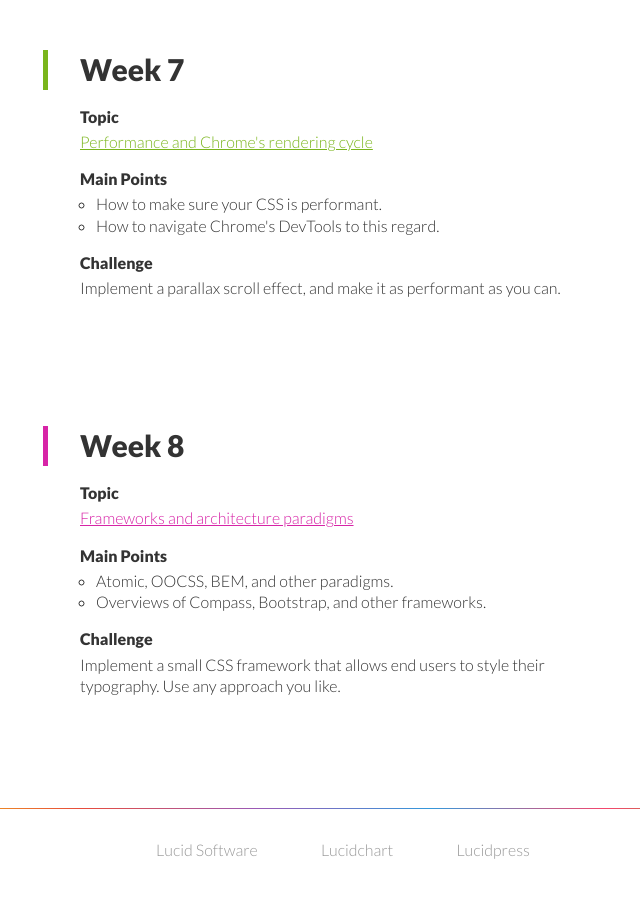
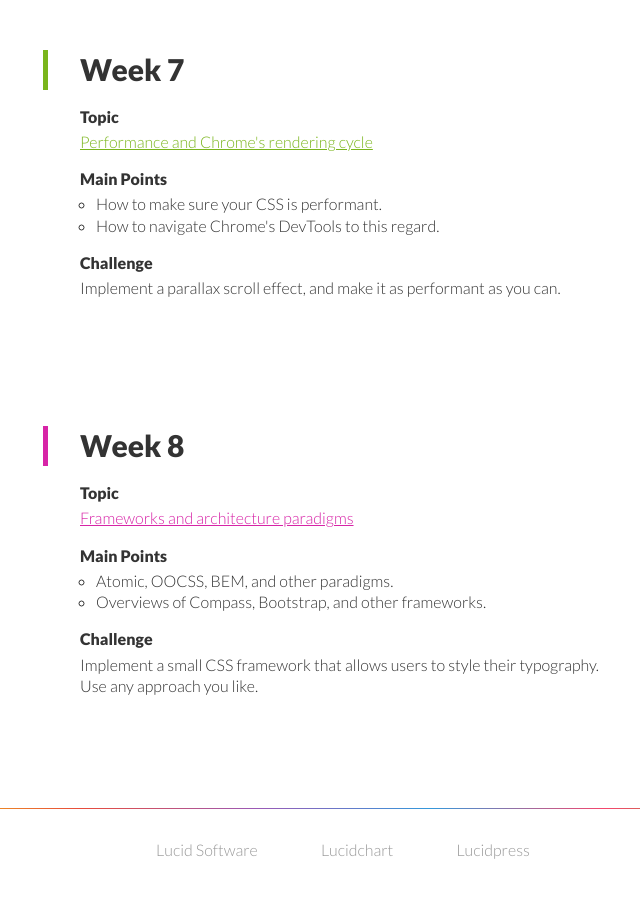
Before and after one commit to mjswensen/css-course, a Jekyll site: the page built from index.html, in a window 1280 px wide and 900 px high, scrolled down 2632 px. Shown: the whole window, without its empty margins (297-937 px from the left). Built offline with Jekyll 4.4.1, drawn with Linux system fonts in a browser that asks for light colours.

Commit message:
Slight wording change on week 8 challenge.

```diff
--- a/index.html
+++ b/index.html
@@ -186,7 +186,7 @@
       </div>
       <div class="session-datum">
         <h3 class="key">Challenge</h3>
-        <div class="value">Implement a small CSS framework that allows end users to style their typography. Use any approach you like.</div>
+        <div class="value">Implement a small CSS framework that allows users to style their typography. Use any approach you like.</div>
       </div>
     </article>
   </section>
```
